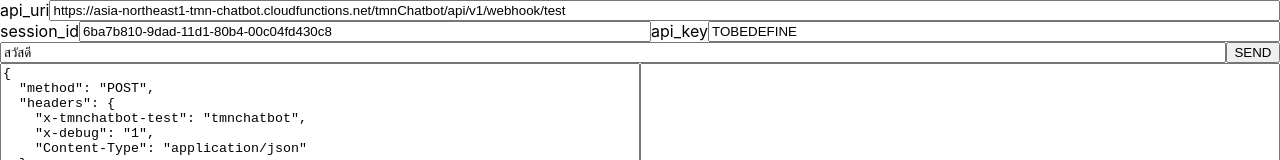
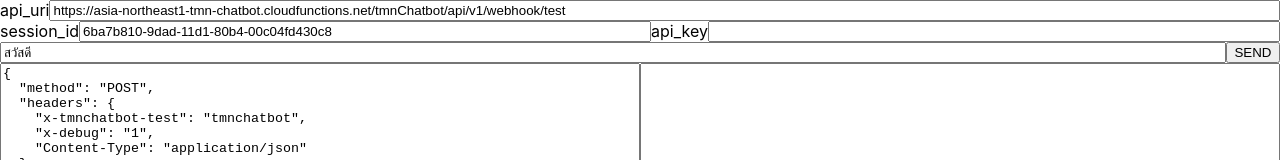
Before and after one commit to foxfoxio/tmn-chatbot-console, a React (Create React App) app: page / in a window 1280 px wide. Shown: the top 160 px of the page. Built offline with nearby package versions, Linux system fonts and the light colour scheme.

Commit message:
Add gh-pages

```diff
--- a/src/App.js
+++ b/src/App.js
@@ -20,6 +20,7 @@ const ColContainer = styled.div`
 
   span {
     display: contents;
+    padding: 2px;
   }
 
   textarea {
@@ -29,7 +30,7 @@ const ColContainer = styled.div`
 `
 
 const session_id = uuidv5.DNS
-const api_key = 'TOBEDEFINE'
+const api_key = ''
 const api_uri = 'https://asia-northeast1-tmn-chatbot.cloudfunctions.net/tmnChatbot/api/v1/webhook/test'
 
 const pretty = json => {
```
Also changed, not shown: package.json (+9 -4 lines), 2 other files (tests, documents, lock files or other folders).
